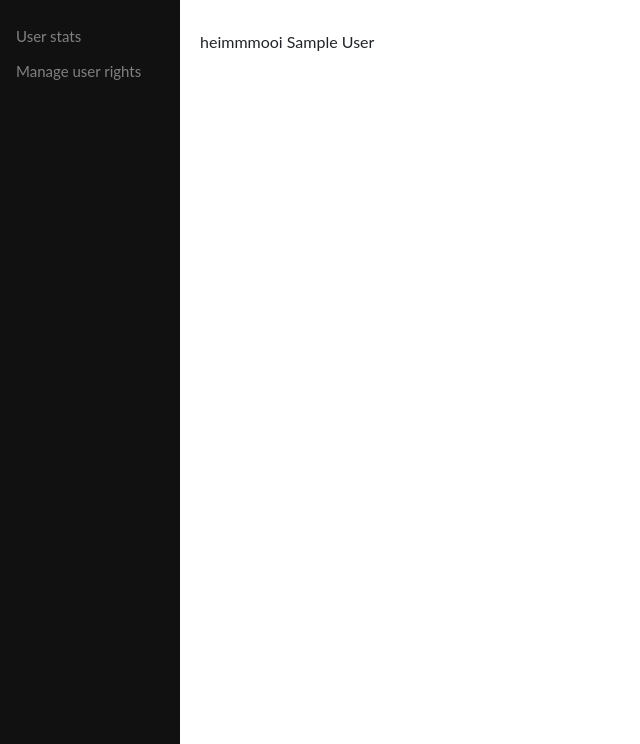
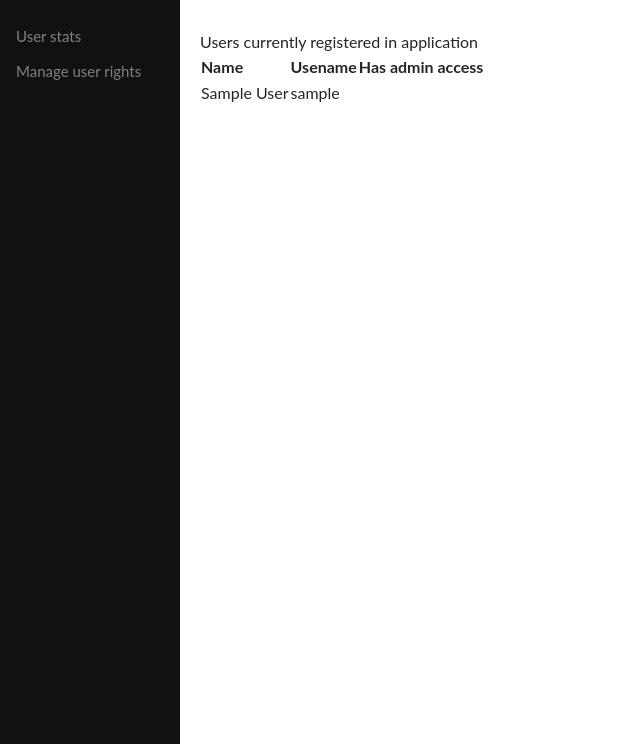
Before and after one commit to korolainenriikka/WorkoutLogger-tsoha, a Flask app: page /auth/manage_users/manage_rights in a window 1280 px wide. Shown: the part 56-800 px from the top of the page, without its empty margins (0-640 px from the left). Run offline with Flask 2, Linux system fonts and the light colour scheme; the visitor is signed in with stand-in values (Sample User, id 1); data comes from the database, SQL or seed files in the repository; some libraries are stand-ins or nearby versions.

Commit message:
admin rights table

```diff
--- a/application/templates/auth/manage_users/manage_rights.html
+++ b/application/templates/auth/manage_users/manage_rights.html
@@ -1,10 +1,24 @@
 {% extends "auth/manage_users/base.html" %}
 
 {% block body %}
-heimmmooi
 
-{% for user in users: %}
-{{ user.name }}
-{% endfor %}
+<div>
+	Users currently registered in application
+</div>
+<table>
+	<tr>
+		<th>Name</th>
+		<th>Usename</th>
+		<th>Has admin access</th>
+	</tr>
+	{% for user in users: %}
+	<tr>
+		<td>{{ user.name }}</td>
+		<td>{{ user.username }}</td>
+	</tr>
+	{% endfor %}
+</table>
+
+
 
 {% endblock %}
```
